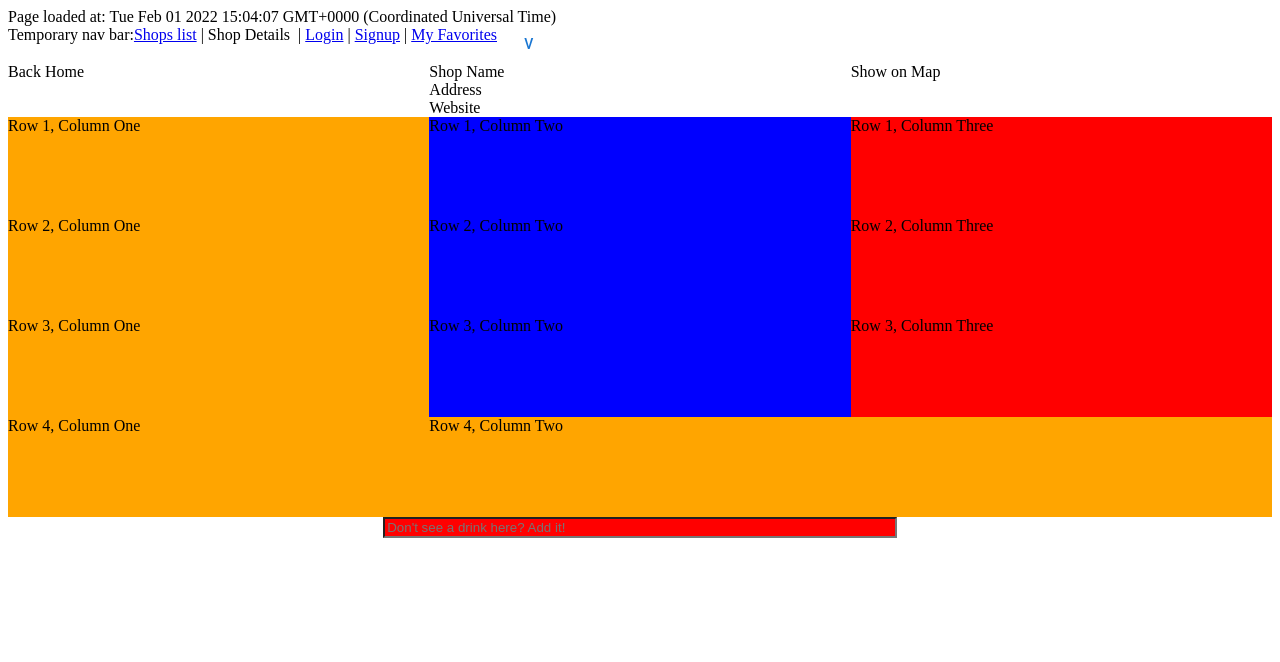
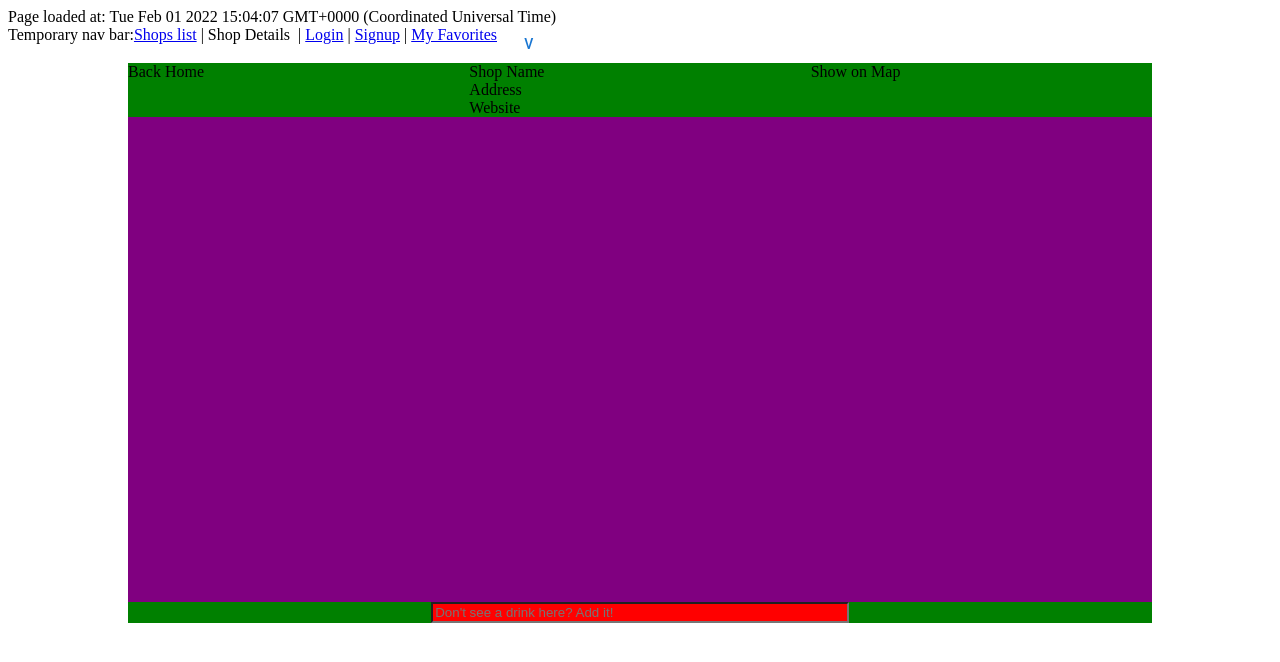
Before and after one commit to Blue-Ocean-Team-Shades/Expresso, a React app: page /details in a window 1280 px wide. Shown: the top 662 px of the page. Built offline with nearby package versions, Linux system fonts and the light colour scheme; the HTML template or start-up script is replaced by a standard one.

Commit message:
modifed css alignment for AddDrink, DrinkList, and index

```diff
--- a/client/src/components/shop-details/DrinkList.jsx
+++ b/client/src/components/shop-details/DrinkList.jsx
@@ -1,18 +1,18 @@
 import React from 'react';
 import styled from 'styled-components';
-import {
-  Background,
-  Accent,
-  Highlight,
-  AccentButton,
-  HighlightButton,
-  Input,
-  FlexRow,
-  FlexCol,
-} from '../Styled.jsx';
+import { Background, FlexRow, FlexCol, Accent } from '../Styled.jsx';
 
 const GreenBackground = styled(Background)`
   background-color: green;
+`;
+
+const Container = styled(Accent)`
+  // height: 80vh;
+  // min-height; 60vh;
+  // max-height: 50vh;
+  background-color: purple;
+  overflow: auto;
+  height: inherit;
 `;
 
 const Row = styled(FlexRow)`
@@ -27,31 +27,86 @@ const Column = styled(FlexCol)`
 
 const OrangeColumn = styled(FlexCol)`
   background-color: orange;
-  height: 100px;
+  // height: 100px;
 `;
 
 const BlueColumn = styled(FlexCol)`
   background-color: blue;
-  height: 100px;
+  // height: 100px;
 `;
 
 const RedColumn = styled(FlexCol)`
   background-color: Red;
-  height: 100px;
+  // height: 100px;
 `;
 
 let array = [
-  'Row 1, Column One',
-  'Row 1, Column Two',
-  'Row 1, Column Three',
-  'Row 2, Column One',
-  'Row 2, Column Two',
-  'Row 2, Column Three',
-  'Row 3, Column One',
-  'Row 3, Column Two',
-  'Row 3, Column Three',
-  'Row 4, Column One',
-  'Row 4, Column Two',
+  // 'Row 1, Column One',
+  // 'Row 1, Column Two',
+  // 'Row 1, Column Three',
+  // 'Row 2, Column One',
+  // 'Row 2, Column Two',
+  // 'Row 2, Column Three',
+  // 'Row 3, Column One',
+  // 'Row 3, Column Two',
+  // 'Row 3, Column Three',
+  // 'Row 4, Column One',
+  // 'Row 4, Column Two',
+  // 'Row 2, Column One',
+  // 'Row 2, Column Two',
+  // 'Row 2, Column Three',
+  // 'Row 3, Column One',
+  // 'Row 3, Column Two',
+  // 'Row 3, Column Three',
+  // 'Row 4, Column One',
+  // 'Row 4, Column Two',
+  // 'Row 2, Column One',
+  // 'Row 2, Column Two',
+  // 'Row 2, Column Three',
+  // 'Row 3, Column One',
+  // 'Row 3, Column Two',
+  // 'Row 3, Column Three',
+  // 'Row 4, Column One',
+  // 'Row 4, Column Two',
+  // 'Row 3, Column One',
+  // 'Row 3, Column Two',
+  // 'Row 3, Column Three',
+  // 'Row 4, Column One',
+  // 'Row 4, Column Two',
+  // 'Row 2, Column One',
+  // 'Row 2, Column Two',
+  // 'Row 2, Column Three',
+  // 'Row 3, Column One',
+  // 'Row 3, Column Two',
+  // 'Row 3, Column Three',
+  // 'Row 4, Column One',
+  // 'Row 4, Column Two',
+  // 'Row 3, Column One',
+  // 'Row 3, Column Two',
+  // 'Row 3, Column Three',
+  // 'Row 4, Column One',
+  // 'Row 4, Column Two',
+  // 'Row 2, Column One',
+  // 'Row 2, Column Two',
+  // 'Row 2, Column Three',
+  // 'Row 3, Column One',
+  // 'Row 3, Column Two',
+  // 'Row 3, Column Three',
+  // 'Row 4, Column One',
+  // 'Row 4, Column Two',
+  // 'Row 3, Column One',
+  // 'Row 3, Column Two',
+  // 'Row 3, Column Three',
+  // 'Row 4, Column One',
+  // 'Row 4, Column Two',
+  // 'Row 2, Column One',
+  // 'Row 2, Column Two',
+  // 'Row 2, Column Three',
+  // 'Row 3, Column One',
+  // 'Row 3, Column Two',
+  // 'Row 3, Column Three',
+  // 'Row 4, Column One',
+  // 'Row 4, Column Two',
 ];
 
 const createRows = (arr) => {
@@ -101,7 +156,7 @@ const createRows = (arr) => {
 let rows = createRows(array);
 
 function DrinkList(props) {
-  return <>{rows}</>;
+  return <Container>{rows}</Container>;
 }
 
 export default DrinkList;
--- a/client/src/components/shop-details/index.jsx
+++ b/client/src/components/shop-details/index.jsx
@@ -23,14 +23,29 @@ const Column = styled(FlexCol)`
   flex: 1;
 `;
 
+const Container = styled(FlexRow)`
+  align-items: center;
+  justify-content: center;
+`;
+
+const Inner = styled(FlexCol)`
+  width: 80vw;
+  height: 70vh;
+  // max-height: 50vh;
+  // height: 1200px;
+  background-color: green;
+`;
+
 function ShopDetails(props) {
   return (
     <Background>
-      <Column>
-        <ShopInfo />
-        <DrinkList />
-        <AddDrink />
-      </Column>
+      <Container>
+        <Inner>
+          <ShopInfo />
+          <DrinkList />
+          <AddDrink />
+        </Inner>
+      </Container>
     </Background>
   );
 }
```
Also changed, not shown: client/src/components/shop-details/AddDrink.jsx (+1 -10 lines).
